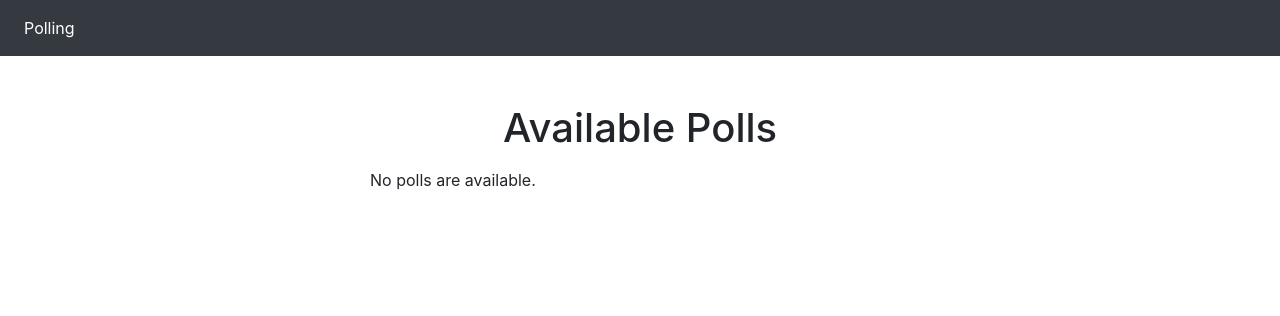
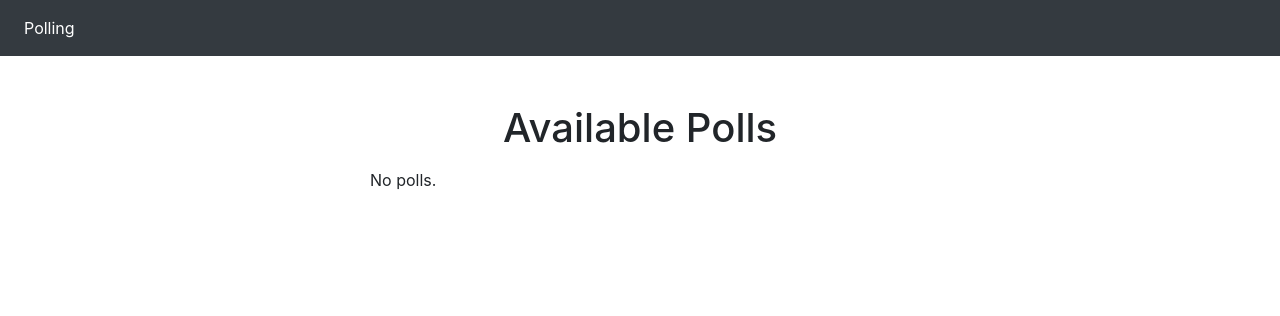
Before and after one commit to amitstspl/ciCdDemo, a Django app: page /polls/ in a window 1280 px wide. Shown: the top 316 px of the page. Run offline with Django 3.2, Linux system fonts and the light colour scheme; data that the repository does not hold is empty; some libraries are stand-ins or nearby versions.

Commit message:
templates/polls/index.html modified for fail test

```diff
--- a/templates/polls/index.html
+++ b/templates/polls/index.html
@@ -14,7 +14,7 @@
     {% endfor %}
 
 {% else %}
-    <p>No polls are available.</p>
+    <p>No polls.</p>
 {% endif %}
 
 {% endblock %}
```
